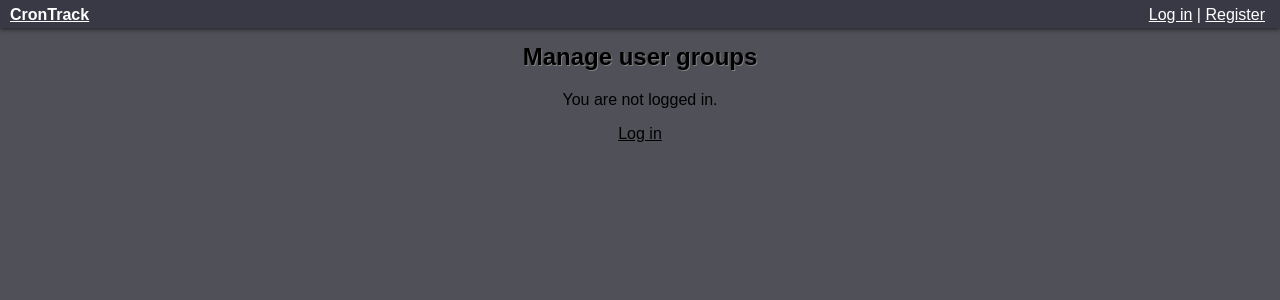
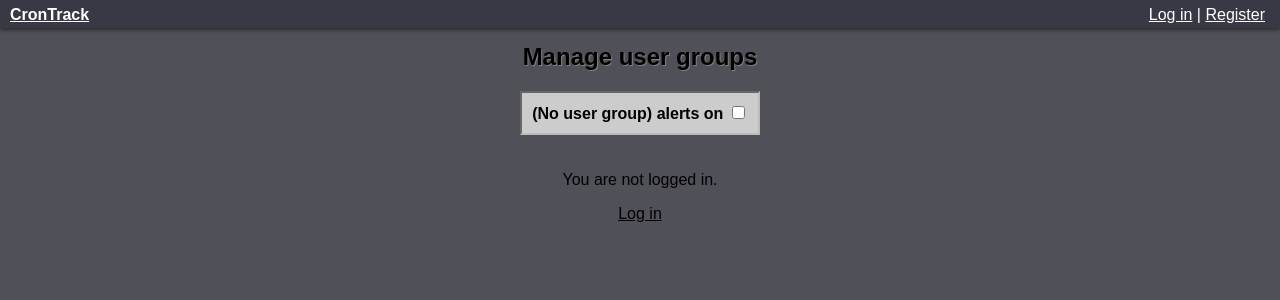
Before and after one commit to Arch199/crontrack, a Django app: template crontrack/templates/crontrack/usergroups.html in a window 1280 px wide. Shown: the top 300 px of the page. Run offline with Django 3.2, Linux system fonts and the light colour scheme; the template is opened without the code that fills it, so the values that code supplies are empty; some libraries are stand-ins or nearby versions.

Commit message:
Add alert disabling for individual groups

```diff
--- a/crontrack/models.py
+++ b/crontrack/models.py
@@ -36,7 +36,7 @@ class Job(models.Model):
 	alerted_users = models.ManyToManyField(User, through='JobAlert', related_name='job_alert_set')
 
 	def __str__(self):
-		return f'{self.user}\'s {self.name}: "{self.schedule_str}"'
+		return f'({self.user_group}) {self.user}\'s {self.name}: "{self.schedule_str}"'
 
 class JobAlert(models.Model):
 	job = models.ForeignKey(Job, models.CASCADE)
@@ -61,5 +61,6 @@ class Profile(models.Model):
 	timezone = TimeZoneField(default='UTC')
 	alert_method = models.CharField(max_length=1, choices=ALERT_METHOD_CHOICES, default=NO_ALERTS)
 	alert_buffer = models.IntegerField('time to wait between alerts (min)', default=1440)
+	personal_alerts_on = models.BooleanField('alerts on for jobs without a user group', default=True)
 	phone = PhoneNumberField(blank=True)
 	groups = models.ManyToManyField(UserGroup, through=UserGroupMembership)
--- a/crontrack/signals.py
+++ b/crontrack/signals.py
@@ -10,5 +10,5 @@ from .models import Profile
 
 @receiver(post_save, sender=User)
 def ensure_profile_exists(sender, **kwargs):
-    if kwargs.get('created', False):
-        Profile.objects.get_or_create(user=kwargs.get('instance'), timezone=pytz.utc)
+	if kwargs.get('created', False):
+		Profile.objects.get_or_create(user=kwargs.get('instance'), timezone=pytz.utc)
--- a/crontrack/static/crontrack/base.css
+++ b/crontrack/static/crontrack/base.css
@@ -154,6 +154,19 @@ form {
 	color: green;
 	font-weight: bold;
 	text-shadow: 1px 1px #222;
+}
+
+
+/* --- Small box for information --- */
+.infoBox {
+	display: inline-block;
+	background-color: #ccc; /* matching table.dbRows tr */
+	margin: 10px;
+	margin-top: 0px;
+	margin-bottom: 20px;
+	padding: 10px;
+	border: 2px #bbb inset;
+	font-weight: bold;
 }
 
 
--- a/crontrack/templates/crontrack/usergroups.html
+++ b/crontrack/templates/crontrack/usergroups.html
@@ -7,17 +7,26 @@
 {% block content %}
 	<div class="hcenter">
 		<h2>Manage user groups</h2>
+		<div class="infoBox">
+			<label for="personalAlerts">(No user group) alerts on</label>
+			<input type="checkbox" name="alerts_on" {% if user.profile.personal_alerts_on %} checked {% endif %}
+					group-id="None" id="personalAlerts">
+		</div>
 		{% if user.is_authenticated %}
 			<table class="dbRows">
 				<thead><tr>
+					<th>Alerts</th>
 					<th>Group Name</th>
 					<th>Current Users</th>
 					<th>New User</th>
-					<th>Alerts</th>
 				</tr></thead>
 				<tbody>
 					{% for group in user.profile.groups.all %}
 						<tr>
+							<td>
+								<input type="checkbox" name="alerts_on" {% if group.id in membership_alerts %} checked {% endif %}
+										group-id="{{ group.id }}">
+							</td>
 							<td><b>{{ group.name }}</b></td>
 							<td>
 								<form method="post">
@@ -40,10 +49,6 @@
 									<input type="text" name="username" placeholder="Username">
 									<input type="submit" value="Add">
 								</form>
-							</td>
-							<td>
-								<input type="checkbox" name="alerts_on" {% if group.id in membership_alerts %} checked {% endif %}
-										group-id="{{ group.id }}">
 
 								<input type="button" value=" X " onclick="deleteGroup('{{ group.id }}')" class="danger float right">
 								<form id="deleteGroup{{ group.id }}" method="post">
@@ -75,13 +80,12 @@
 	{% include 'crontrack/js/js-cookie.html' %}
 	<script src="{% static 'crontrack/setup.js' %}"></script>
 	<script>
-		$(document).on('load', function() {
+		$(document).ready(function() {
 			$('input[name="alerts_on"]').on('change', function() {
-				console.log('YEAH');
 				$.ajax({
 					beforeSend: setToken,
 					type: 'POST',
-					url: $(ev.target).closest('form').action,
+					url: window.location.href,
 					data: {
 						'type': 'toggle_alerts',
 						'group_id': $(this).attr('group-id'),
```
Also changed, not shown: crontrack/background.py (+13 -6 lines), crontrack/templates/registration/profile.html (+10 -4 lines), crontrack/views.py (+12 -8 lines), crontrack/migrations/0020_auto_20190125_1244.py (added), crontrack/migrations/0021_auto_20190125_1254.py (added).
